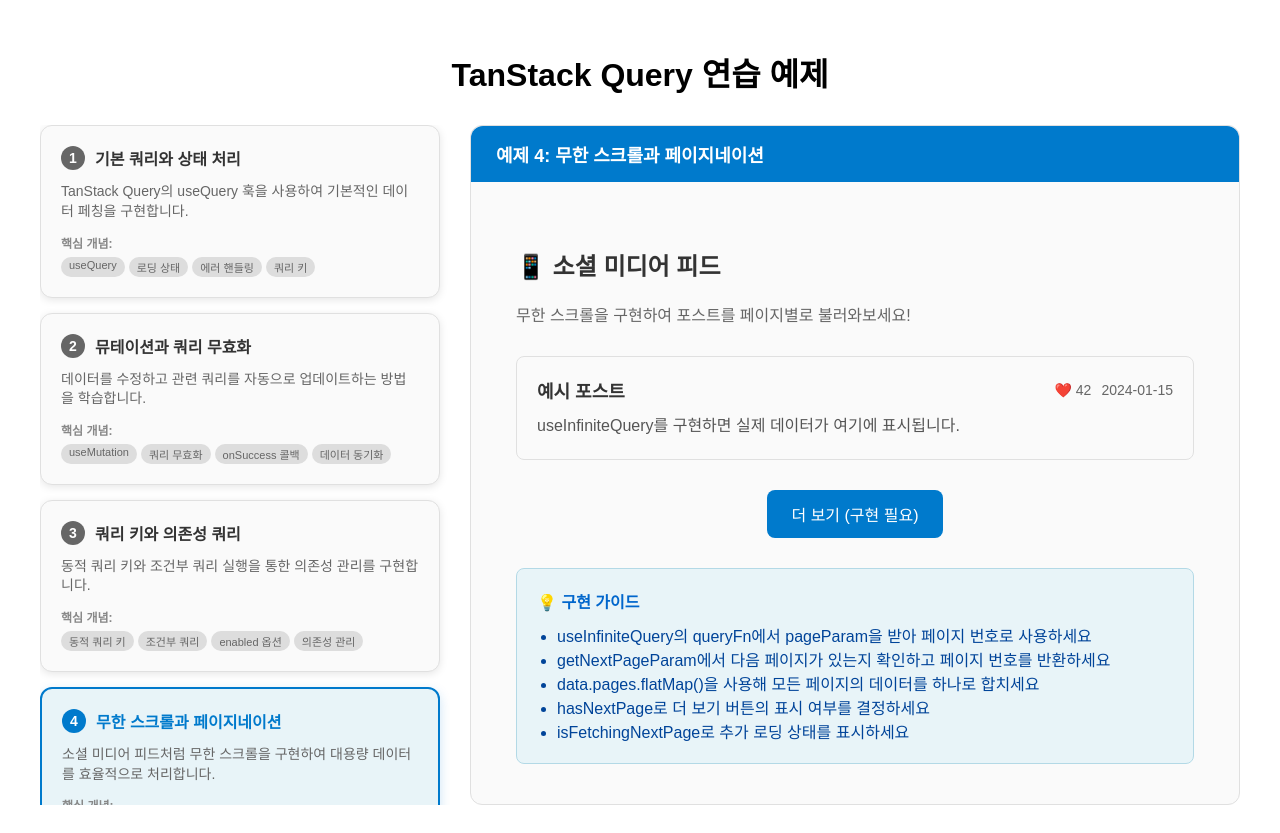
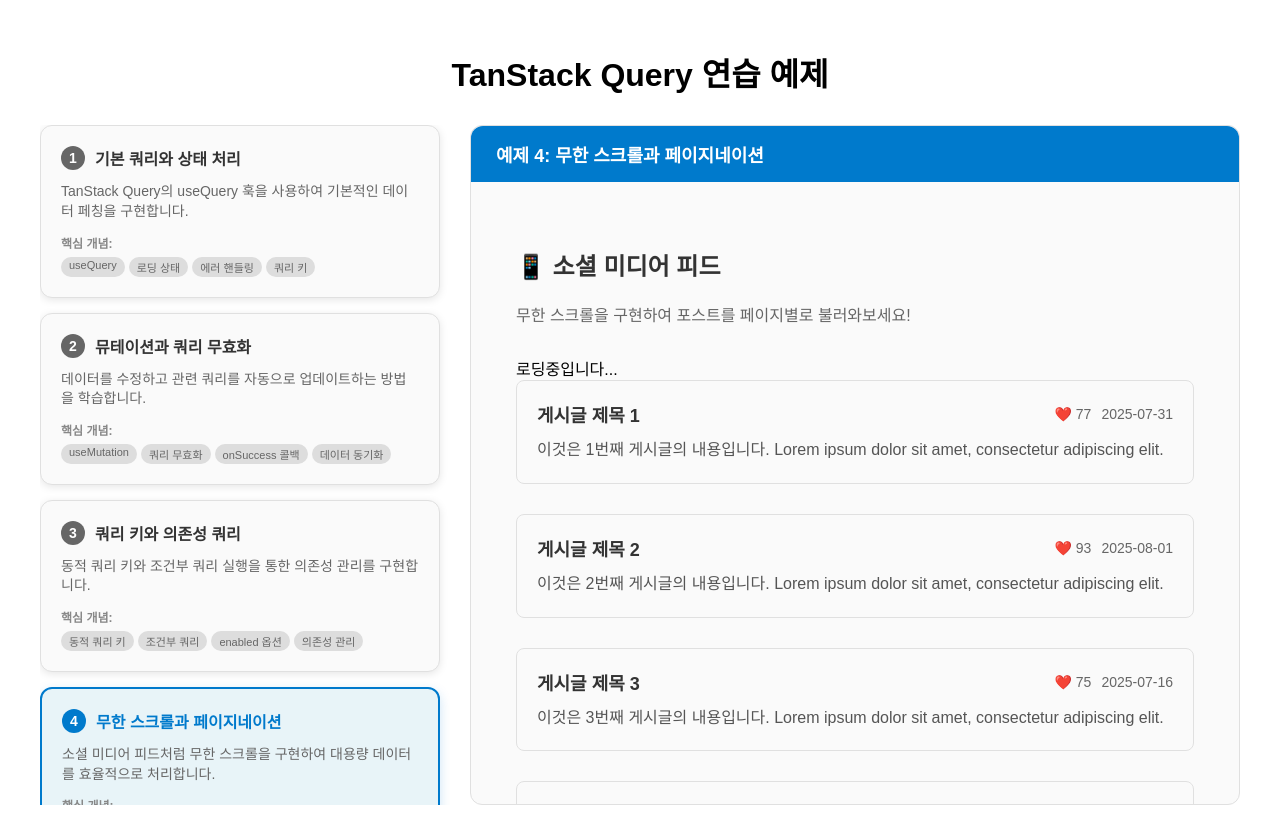
Before and after one commit to gingerbeerlime/tanstack-query-docs, a React (Vite) app in the folder practice/: page / in a window 1280 px wide. Both pictures are taken after a click on the element 240 px from the left and 787 px from the top of the page. Built offline with nearby package versions, Linux system fonts and the light colour scheme.

Commit message:
feat: 실습 예제 4번 무한스크롤  구현

```diff
--- /dev/null
+++ b/practice/src/components/LoadMoreButton.tsx
@@ -0,0 +1,38 @@
+import { Ref } from "react";
+
+type LoadMoreButtonProps = {
+  onClick: () => void;
+  isLoading: boolean;
+  loadMoreRef: Ref<HTMLDivElement>;
+};
+
+const LoadMoreButton = ({
+  onClick,
+  isLoading,
+  loadMoreRef,
+}: LoadMoreButtonProps) => {
+  return (
+    <div style={{ textAlign: "center" }} ref={loadMoreRef}>
+      <button
+        onClick={onClick}
+        style={{
+          padding: "12px 24px",
+          backgroundColor: "#007acc",
+          color: "white",
+          border: "none",
+          borderRadius: "8px",
+          fontSize: "16px",
+          cursor: "pointer",
+          transition: "background-color 0.3s",
+        }}
+        disabled={isLoading}
+        aria-label="더 많은 게시글 불러오기"
+        aria-busy={isLoading}
+      >
+        {isLoading ? "로딩중..." : "더보기"}
+      </button>
+    </div>
+  );
+};
+
+export default LoadMoreButton;
--- /dev/null
+++ b/practice/src/components/PostCard.tsx
@@ -0,0 +1,48 @@
+import React from "react";
+import { type Post } from "../api/users";
+
+const PostCard = ({ post }: { post: Post }) => {
+  return (
+    <div style={{ marginBottom: "30px" }}>
+      <div
+        style={{
+          border: "1px solid #e0e0e0",
+          borderRadius: "8px",
+          padding: "20px",
+          marginBottom: "15px",
+          backgroundColor: "#fafafa",
+        }}
+      >
+        <div
+          style={{
+            display: "flex",
+            justifyContent: "space-between",
+            alignItems: "center",
+            marginBottom: "10px",
+          }}
+        >
+          <h3 style={{ margin: 0, color: "#333", fontSize: "18px" }}>
+            {post.title}
+          </h3>
+          <div
+            style={{
+              display: "flex",
+              alignItems: "center",
+              gap: "10px",
+              fontSize: "14px",
+              color: "#666",
+            }}
+          >
+            <span>❤️ {post.likes}</span>
+            <span>{post.createdAt?.slice(0, 10)}</span>
+          </div>
+        </div>
+        <p style={{ margin: 0, lineHeight: "1.6", color: "#555" }}>
+          {post.body}
+        </p>
+      </div>
+    </div>
+  );
+};
+
+export default React.memo(PostCard);
--- a/practice/src/exercises/04-InfiniteQueries.tsx
+++ b/practice/src/exercises/04-InfiniteQueries.tsx
@@ -1,157 +1,104 @@
-import React from 'react';
-// TODO: useInfiniteQuery와 필요한 타입들을 import 하세요
-// import { useInfiniteQuery } from '@tanstack/react-query';
-// import { fetchPosts, Post } from '../api/users';
+import React, { useMemo, useRef, useEffect } from "react";
+import { useInfiniteQuery } from "@tanstack/react-query";
+import { fetchPosts } from "../api/users";
+import PostCard from "../components/PostCard";
+import LoadMoreButton from "../components/LoadMoreButton";
 
 const InfiniteQueries: React.FC = () => {
-  // TODO: useInfiniteQuery를 사용하여 무한 스크롤 포스트 목록을 구현하세요
-  // 힌트: queryKey는 ['posts']를 사용하세요
-  // 힌트: queryFn에서 pageParam을 사용하여 페이지를 전달하세요
-  // 힌트: getNextPageParam을 사용하여 다음 페이지 번호를 반환하세요
+  const loadMoreRef = useRef<HTMLDivElement>(null);
 
-  // const {
-  //   data,
-  //   isLoading,
-  //   isError,
-  //   error,
-  //   fetchNextPage,
-  //   hasNextPage,
-  //   isFetchingNextPage
-  // } = useInfiniteQuery({
-  //   queryKey: ['posts'],
-  //   queryFn: ({ pageParam = 1 }) => fetchPosts(pageParam),
-  //   getNextPageParam: (lastPage) => lastPage.nextPage,
-  //   initialPageParam: 1
-  // });
+  const { data, status, error, isFetchingNextPage, fetchNextPage } =
+    useInfiniteQuery({
+      queryKey: ["posts"],
+      queryFn: ({ pageParam = 1 }) => fetchPosts(pageParam, 10),
+      initialPageParam: 1,
+      getNextPageParam: (lastPage) => lastPage.nextPage,
+    });
 
-  // TODO: "더 보기" 버튼 클릭 시 fetchNextPage를 실행하는 함수를 작성하세요
   const handleLoadMore = () => {
-    // fetchNextPage();
+    fetchNextPage();
   };
 
-  // TODO: 로딩 상태 처리
-  // if (isLoading) {
-  //   return <div style={{ textAlign: 'center', padding: '20px' }}>포스트를 불러오는 중...</div>;
-  // }
+  const allPosts = useMemo(
+    () => data?.pages.flatMap((page) => page.posts) ?? [],
+    [data?.pages]
+  );
 
-  // TODO: 에러 상태 처리
-  // if (isError) {
-  //   return (
-  //     <div style={{ textAlign: 'center', padding: '20px', color: 'red' }}>
-  //       에러가 발생했습니다: {error?.message}
-  //     </div>
-  //   );
-  // }
+  const hasMore = useMemo(
+    () => data?.pages && data.pages[data.pages.length - 1].hasMore,
+    [data?.pages]
+  );
+
+  useEffect(() => {
+    const observer = new IntersectionObserver(
+      (entries) => {
+        if (entries[0].isIntersecting && hasMore && !isFetchingNextPage) {
+          fetchNextPage();
+        }
+      },
+      { threshold: 0.8 }
+    );
+
+    if (loadMoreRef.current) {
+      observer.observe(loadMoreRef.current);
+    }
+
+    return () => {
+      if (loadMoreRef.current) {
+        observer.unobserve(loadMoreRef.current);
+      }
+    };
+  }, [hasMore, isFetchingNextPage, fetchNextPage]);
 
   return (
-    <div style={{ maxWidth: '800px', margin: '0 auto', padding: '20px' }}>
-      <h2 style={{ marginBottom: '20px', color: '#333' }}>📱 소셜 미디어 피드</h2>
-      <p style={{ marginBottom: '30px', color: '#666' }}>
+    <div style={{ maxWidth: "800px", margin: "0 auto", padding: "20px" }}>
+      <h2 style={{ marginBottom: "20px", color: "#333" }}>
+        📱 소셜 미디어 피드
+      </h2>
+      <p style={{ marginBottom: "30px", color: "#666" }}>
         무한 스크롤을 구현하여 포스트를 페이지별로 불러와보세요!
       </p>
 
-      {/* TODO: 포스트 목록을 렌더링하세요 */}
-      {/* 힌트: data?.pages를 사용하여 모든 페이지의 데이터에 접근할 수 있습니다 */}
-      {/* 힌트: flatMap을 사용하여 모든 페이지의 포스트를 하나의 배열로 만들 수 있습니다 */}
+      {isFetchingNextPage && <div>로딩중입니다...</div>}
 
-      <div style={{ marginBottom: '30px' }}>
-        {/* {data?.pages.flatMap(page => page.posts).map((post: Post) => (
-          <div
-            key={post.id}
-            style={{
-              border: '1px solid #e0e0e0',
-              borderRadius: '8px',
-              padding: '20px',
-              marginBottom: '15px',
-              backgroundColor: '#fafafa'
-            }}
-          >
-            <div style={{ display: 'flex', justifyContent: 'space-between', alignItems: 'center', marginBottom: '10px' }}>
-              <h3 style={{ margin: 0, color: '#333', fontSize: '18px' }}>{post.title}</h3>
-              <div style={{ display: 'flex', alignItems: 'center', gap: '10px', fontSize: '14px', color: '#666' }}>
-                <span>❤️ {post.likes}</span>
-                <span>{new Date(post.createdAt).toLocaleDateString()}</span>
-              </div>
-            </div>
-            <p style={{ margin: 0, lineHeight: '1.6', color: '#555' }}>{post.body}</p>
-          </div>
-        ))} */}
+      {status === "error" && (
+        <div>{error.message || "포스트 목록을 불러오는데 실패했습니다."}</div>
+      )}
 
-        {/* 연습용 임시 데이터 */}
-        <div style={{
-          border: '1px solid #e0e0e0',
-          borderRadius: '8px',
-          padding: '20px',
-          marginBottom: '15px',
-          backgroundColor: '#fafafa'
-        }}>
-          <div style={{ display: 'flex', justifyContent: 'space-between', alignItems: 'center', marginBottom: '10px' }}>
-            <h3 style={{ margin: 0, color: '#333', fontSize: '18px' }}>예시 포스트</h3>
-            <div style={{ display: 'flex', alignItems: 'center', gap: '10px', fontSize: '14px', color: '#666' }}>
-              <span>❤️ 42</span>
-              <span>2024-01-15</span>
-            </div>
-          </div>
-          <p style={{ margin: 0, lineHeight: '1.6', color: '#555' }}>
-            useInfiniteQuery를 구현하면 실제 데이터가 여기에 표시됩니다.
-          </p>
-        </div>
-      </div>
+      {allPosts.length > 0 &&
+        allPosts.map((post) => <PostCard post={post} key={post.id} />)}
 
-      {/* TODO: 더 보기 버튼을 구현하세요 */}
-      {/* 힌트: hasNextPage가 true일 때만 버튼을 표시하세요 */}
-      {/* 힌트: isFetchingNextPage일 때는 로딩 상태를 표시하세요 */}
-
-      <div style={{ textAlign: 'center' }}>
-        {/* {hasNextPage && (
-          <button
-            onClick={handleLoadMore}
-            disabled={isFetchingNextPage}
-            style={{
-              padding: '12px 24px',
-              backgroundColor: isFetchingNextPage ? '#ccc' : '#007acc',
-              color: 'white',
-              border: 'none',
-              borderRadius: '8px',
-              fontSize: '16px',
-              cursor: isFetchingNextPage ? 'not-allowed' : 'pointer',
-              transition: 'background-color 0.3s'
-            }}
-          >
-            {isFetchingNextPage ? '로딩 중...' : '더 보기'}
-          </button>
-        )} */}
-
-        {/* 연습용 임시 버튼 */}
-        <button
+      {hasMore && (
+        <LoadMoreButton
+          loadMoreRef={loadMoreRef}
           onClick={handleLoadMore}
-          style={{
-            padding: '12px 24px',
-            backgroundColor: '#007acc',
-            color: 'white',
-            border: 'none',
-            borderRadius: '8px',
-            fontSize: '16px',
-            cursor: 'pointer',
-            transition: 'background-color 0.3s'
-          }}
-        >
-          더 보기 (구현 필요)
-        </button>
-      </div>
-
-      <div style={{
-        marginTop: '30px',
-        padding: '20px',
-        backgroundColor: '#e8f4f8',
-        borderRadius: '8px',
-        border: '1px solid #b3d9e6'
-      }}>
-        <h4 style={{ margin: '0 0 10px 0', color: '#0066cc' }}>💡 구현 가이드</h4>
-        <ul style={{ margin: 0, paddingLeft: '20px', color: '#004499' }}>
-          <li>useInfiniteQuery의 queryFn에서 pageParam을 받아 페이지 번호로 사용하세요</li>
-          <li>getNextPageParam에서 다음 페이지가 있는지 확인하고 페이지 번호를 반환하세요</li>
-          <li>data.pages.flatMap()을 사용해 모든 페이지의 데이터를 하나로 합치세요</li>
+          isLoading={isFetchingNextPage}
+        />
+      )}
+      <div
+        style={{
+          marginTop: "30px",
+          padding: "20px",
+          backgroundColor: "#e8f4f8",
+          borderRadius: "8px",
+          border: "1px solid #b3d9e6",
+        }}
+      >
+        <h4 style={{ margin: "0 0 10px 0", color: "#0066cc" }}>
+          💡 구현 가이드
+        </h4>
+        <ul style={{ margin: 0, paddingLeft: "20px", color: "#004499" }}>
+          <li>
+            useInfiniteQuery의 queryFn에서 pageParam을 받아 페이지 번호로
+            사용하세요
+          </li>
+          <li>
+            getNextPageParam에서 다음 페이지가 있는지 확인하고 페이지 번호를
+            반환하세요
+          </li>
+          <li>
+            data.pages.flatMap()을 사용해 모든 페이지의 데이터를 하나로 합치세요
+          </li>
           <li>hasNextPage로 더 보기 버튼의 표시 여부를 결정하세요</li>
           <li>isFetchingNextPage로 추가 로딩 상태를 표시하세요</li>
         </ul>
```
Also changed, not shown: practice/src/api/users.ts (+36 -21 lines).
